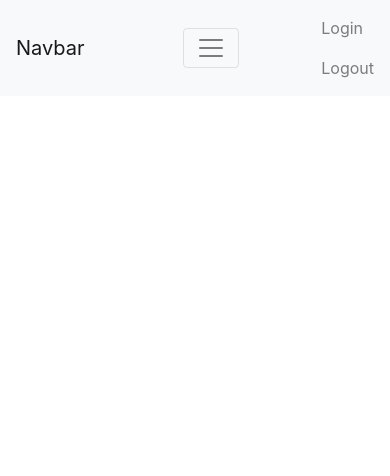
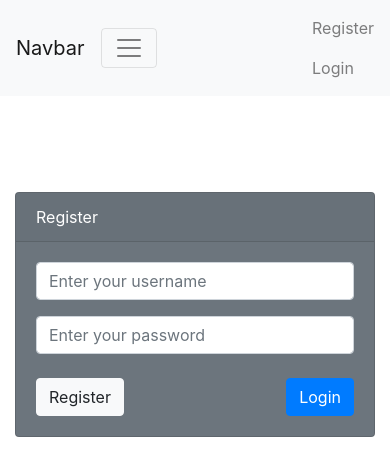
Before and after one commit to Norec39/vue-blindtest, a Vue app: page /register in a window 390 px wide. Shown: the top 476 px of the page. Built offline with nearby package versions, Linux system fonts and the light colour scheme; what vue-moment, vue-sweetalert2 would draw is missing.

Commit message:
:construction: Work hard on registration

```diff
--- a/src/components/Home.vue
+++ b/src/components/Home.vue
@@ -5,8 +5,23 @@
 </template>
 
 <script>
+import eventBus from '../utils/eventBus';
+
 export default {
 	name: 'Home',
+	data: () => ({}),
+	mounted() {
+		this.user = localStorage.getItem('user');
+		eventBus.$on('logout', () => {
+			localStorage.removeItem('token');
+			localStorage.removeItem('user');
+		});
+	},
+	methods: {
+		logout() {
+			eventBus.$emit('logout');
+		},
+	},
 };
 </script>
 
--- a/src/components/Navbar.vue
+++ b/src/components/Navbar.vue
@@ -17,18 +17,25 @@
 					</li>
 				</ul>
 			</div>
-            <div>
-                <ul class="navbar-nav ml-auto">
+			<ul class="navbar-nav ml-auto" v-if="!this.user">
 				<li class="nav-item">
 					<router-link class="nav-link"
-                                v-if="!this.user"
-                                :to="{ name: 'login'}">
+								 :to="{ name: 'register'}">
+						Register
+					</router-link>
+				</li>
+				<li class="nav-item">
+					<router-link class="nav-link"
+								 :to="{ name: 'login' }">
 						Login
 					</router-link>
-                        <a class="nav-link" @click="logout()">Logout</a>
 				</li>
 			</ul>
-            </div>
+			<ul class="navbar-nav ml-auto" v-else>
+				<li class="nav-item">
+					<a class="nav-link" href="" @click="logout()" >Logout</a>
+				</li>
+			</ul>
 		</nav>
 	</div>
 </template>
@@ -43,6 +50,9 @@ export default {
 	}),
 	mounted() {
 		this.user = localStorage.getItem('user');
+		eventBus.$on('login', () => {
+			this.user = true;
+		});
 		eventBus.$on('logout', () => {
 			localStorage.removeItem('token');
 			localStorage.removeItem('user');
--- /dev/null
+++ b/src/components/Security/Register.vue
@@ -0,0 +1,75 @@
+<template>
+	<div class="container mt-5 pt-5 col-md-4 offset-md-4">
+		<div class="card bg-secondary text-white">
+			<div class="card-header">
+				Register
+			</div>
+			<div class="card-body">
+				<div class="card-text">
+					<form @submit.prevent="onSubmit">
+						<div class="form-group">
+							<input v-model='username'
+										 type="text"
+										 class="form-control"
+										 placeholder="Enter your username"
+										 required>
+						</div>
+						<div class="form-group">
+							<input v-model='password'
+										 type="password"
+										 class="form-control"
+										 placeholder="Enter your password"
+										 required>
+						</div>
+						<div class="d-flex mt-4">
+							<router-link class="btn btn-light"
+													 :to="{ name: 'register'}"
+													 type="submit">Register
+							</router-link>
+							<button type="submit" class="ml-auto btn btn-primary">Login</button>
+						</div>
+					</form>
+				</div>
+			</div>
+		</div>
+	</div>
+</template>
+
+<script>
+import to from '../../utils/to';
+import notify from '../../utils/notify';
+import eventBus from '../../utils/eventBus';
+
+export default {
+	name: 'Register',
+	data: () => ({
+		username: null,
+		password: null,
+		error: false,
+	}),
+	methods: {
+		async onSubmit() {
+			// eslint-disable-next-line no-unused-vars
+			const [err, response] = await to(this.axios.post(`${this.$serverApiLink}/login_check`, {
+				username: this.username,
+				password: this.password,
+			}));
+
+			if (err) {
+				return notify('Error !', 'Bad credentials', 'error');
+			}
+
+			localStorage.setItem('token', response.data.token);
+			localStorage.setItem('user', 'true');
+
+			eventBus.$emit('login');
+
+			return this.$router.push('/');
+		},
+	},
+};
+</script>
+
+<style scoped>
+
+</style>
--- a/src/router.js
+++ b/src/router.js
@@ -3,6 +3,7 @@ import VueRouter from 'vue-router';
 
 import Home from './components/Home.vue';
 import Login from './components/Security/Login.vue';
+import Register from './components/Security/Register.vue';
 
 Vue.use(VueRouter);
 
@@ -17,6 +18,11 @@ const routes = [
 		name: 'login',
 		component: Login,
 	},
+	{
+		path: '/register',
+		name: 'register',
+		component: Register,
+	},
 ];
 
 const router = new VueRouter({
```
Lines whose indentation alone changed are shown as unchanged.
